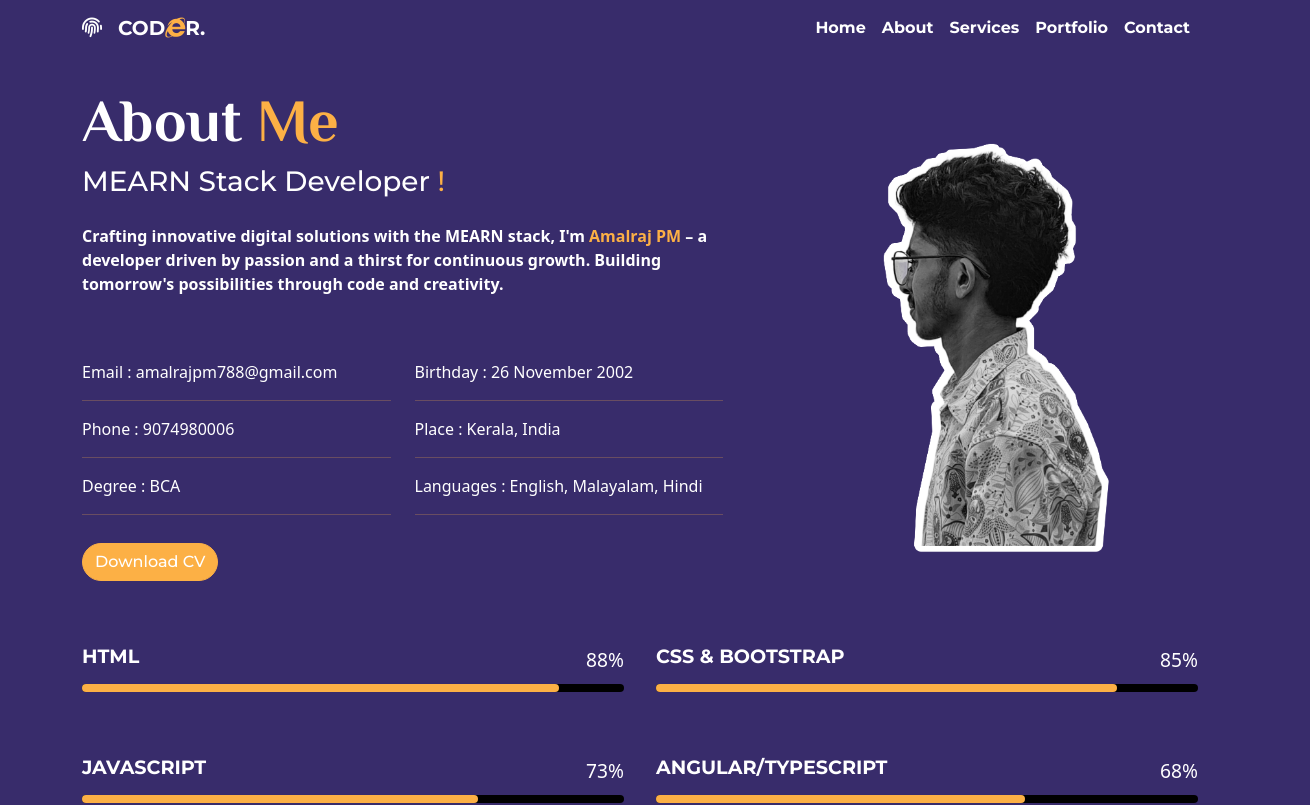
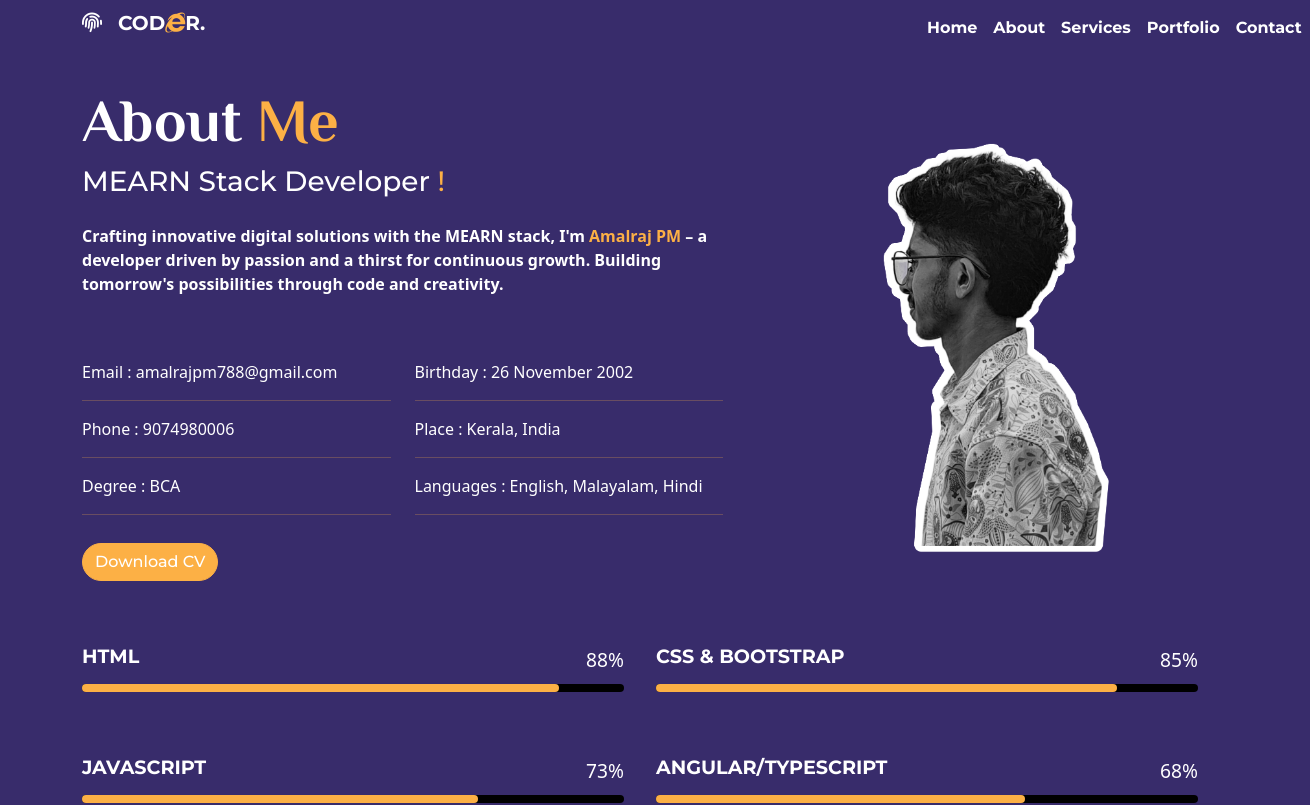
Before and after one commit to amalraj10/MyPortfolio, a React (Create React App) app: page /about in a window 1280 px wide. Shown: the top 805 px of the page, 1310 px wide, since content can reach past the window. Built offline with nearby package versions, Linux system fonts and the light colour scheme; a web font is replaced by a local one.

Commit message:
some change in navabar

```diff
--- a/public/index.html
+++ b/public/index.html
@@ -3,7 +3,7 @@
   <head>
     <meta charset="utf-8" />
 
-    <meta name="viewport" content="width=device-width, initial-scale=1" />
+    <meta name="viewport" content="width=device-width, initial-scale=1.0">
 <link rel="stylesheet" href="https://cdnjs.cloudflare.com/ajax/libs/font-awesome/6.5.1/css/all.min.css">
 <link rel="preconnect" href="https://fonts.googleapis.com">
 <link rel="preconnect" href="https://fonts.gstatic.com" crossorigin>
--- a/src/Components/Header.jsx
+++ b/src/Components/Header.jsx
@@ -1,7 +1,5 @@
 import React, { useState } from 'react';
-import { Nav } from 'react-bootstrap';
-import Container from 'react-bootstrap/Container';
-import Navbar from 'react-bootstrap/Navbar';
+import { Nav, Navbar, Container, Row, Col } from 'react-bootstrap';
 import { Link } from 'react-router-dom';
 
 function Header() {
@@ -13,43 +11,61 @@ function Header() {
 
   return (
     <div>
-      <Navbar style={{ backgroundColor: "#382c6b" }} data-bs-theme="dark">
+      <Navbar collapseOnSelect expand="lg" style={{ backgroundColor: "#382c6b" }} variant="dark">
         <Container>
+          <Row className="w-100">
+            <Col xs={5} lg={2}>
               <Navbar.Brand as={Link} to="/">
                 <i className="fa-solid fa-fingerprint me-3"></i><b>COD<i style={{ color: "#fcb045" }} className="fa-brands fa-internet-explorer"></i>R.</b>
               </Navbar.Brand>
-          <Nav className="justify-content-between">
-            <Link
+            </Col>
+            <Col xs={6} lg={2}></Col>
+            <Col xs={6} lg={2}></Col>
+            <Col xs={6} lg={2}></Col>
+            <Col xs={6} lg={1}></Col>
+            <Col xs={6} lg={3} className="text-end">
+              <Navbar.Toggle aria-controls="responsive-navbar-nav" />
+              <Navbar.Collapse id="responsive-navbar-nav">
+                <Nav className="mr-auto">
+                  <Nav.Link
+                    as={Link}
                     to="/"
                     className={`nav-link ${activeLink === '/' ? 'active' : ''}`}
                     style={{ color: activeLink === '/' ? '#fcb045' : 'white' }}
                     onClick={() => handleLinkClick('/')}
-            ><b>Home</b></Link>
-            <Link
+                  ><b>Home</b></Nav.Link>
+                  <Nav.Link
+                    as={Link}
                     to="/about"
                     className={`nav-link ${activeLink === '/about' ? 'active' : ''}`}
                     style={{ color: activeLink === '/about' ? '#fcb045' : 'white' }}
                     onClick={() => handleLinkClick('/about')}
-            ><b>About</b></Link>
-            <Link
+                  ><b>About</b></Nav.Link>
+                  <Nav.Link
+                    as={Link}
                     to="/service"
                     className={`nav-link ${activeLink === '/service' ? 'active' : ''}`}
                     style={{ color: activeLink === '/service' ? '#fcb045' : 'white' }}
                     onClick={() => handleLinkClick('/service')}
-            ><b>Services</b></Link>
-            <Link
+                  ><b>Services</b></Nav.Link>
+                  <Nav.Link
+                    as={Link}
                     to="/portfolio"
                     className={`nav-link ${activeLink === '/portfolio' ? 'active' : ''}`}
                     style={{ color: activeLink === '/portfolio' ? '#fcb045' : 'white' }}
                     onClick={() => handleLinkClick('/portfolio')}
-            ><b>Portfolio</b></Link>
-            <Link
+                  ><b>Portfolio</b></Nav.Link>
+                  <Nav.Link
+                    as={Link}
                     to="/contactform"
                     className={`nav-link ${activeLink === '/contactform' ? 'active' : ''}`}
                     style={{ color: activeLink === '/contactform' ? '#fcb045' : 'white' }}
                     onClick={() => handleLinkClick('/contactform')}
-            ><b>Contact</b></Link>
+                  ><b>Contact</b></Nav.Link>
                 </Nav>
+              </Navbar.Collapse>
+            </Col>
+          </Row>
         </Container>
       </Navbar>
     </div>
--- a/src/Pages/About.jsx
+++ b/src/Pages/About.jsx
@@ -111,8 +111,8 @@ function About() {
      data-aos-easing="ease-out-cubic"
      data-aos-duration="2000" md={6}>  <h2 className='mt-5' style={{fontFamily:"'Philosopher', sans-serif",fontSize:"50px",fontWeight:"700" ,marginTop:"-3%",color:"#fcb045"}}>Experience</h2>
 
-              <div className='mt-4'   style={{alignItems:"center",justifyContent:"center",backgroundColor:"white",padding:"20px",width:"100%",height:"65%",boxShadow: '2px 10px 8px black',
-    padding: '20px',}}>
+              <div className='mt-4'   style={{alignItems:"center",justifyContent:"center",backgroundColor:"white",padding:"20px",width:"100%",height:"70%",boxShadow: '2px 10px 8px black',
+   }}>
                 <p><i class="fa-solid fa-calendar-week"></i> 2023</p>
                 <h4><b>MEA(R)N Stack Developer Intern</b></h4>
                 <p style={{color:"#fcb045"}}>Luminar TechnoLab Kochi</p>
@@ -132,7 +132,7 @@ function About() {
      data-aos-easing="ease-out-cubic"
      data-aos-duration="2000" md={6}><h2 className='mt-5 ' style={{fontFamily:"'Philosopher', sans-serif",fontSize:"50px",fontWeight:"700" ,marginTop:"-3%",color:"#fcb045"}}>Education</h2>
 
-<div className='mt-4'  style={{alignItems:"center",justifyContent:"center",backgroundColor:"white",padding:"20px",width:"100%",height:"65%",marginBottom:"20%",boxShadow: ' 2px 10px 8px black',
+<div className='mt-4'  style={{alignItems:"center",justifyContent:"center",backgroundColor:"white",padding:"20px",width:"100%",height:"70%",marginBottom:"20%",boxShadow: ' 2px 10px 8px black',
     padding: '20px',}}>
         <p><i class="fa-solid fa-calendar-week"></i> 2020-2023</p>
         <h4><b>Bachelor of Computer Application</b></h4>
--- a/src/Pages/Service.jsx
+++ b/src/Pages/Service.jsx
@@ -37,7 +37,7 @@ function Service() {
         <Col  data-aos="flip-down"
      data-aos-easing="ease-out-cubic"
      data-aos-duration="2000"
-          className='mt-4 me-4 service-card'
+
           style={{
             backgroundColor: 'white',
             width: '100%',
@@ -48,7 +48,9 @@ function Service() {
             minHeight: '200px',
             display: 'flex',
             flexDirection: 'column',boxShadow: ' 2px 10px 8px black'
+
           }}
+          className='mt-4 me-4 service-card'
           md={4}
         >
 <div style={{ flex: 1 }}>
```
Lines whose indentation alone changed are shown as unchanged.
